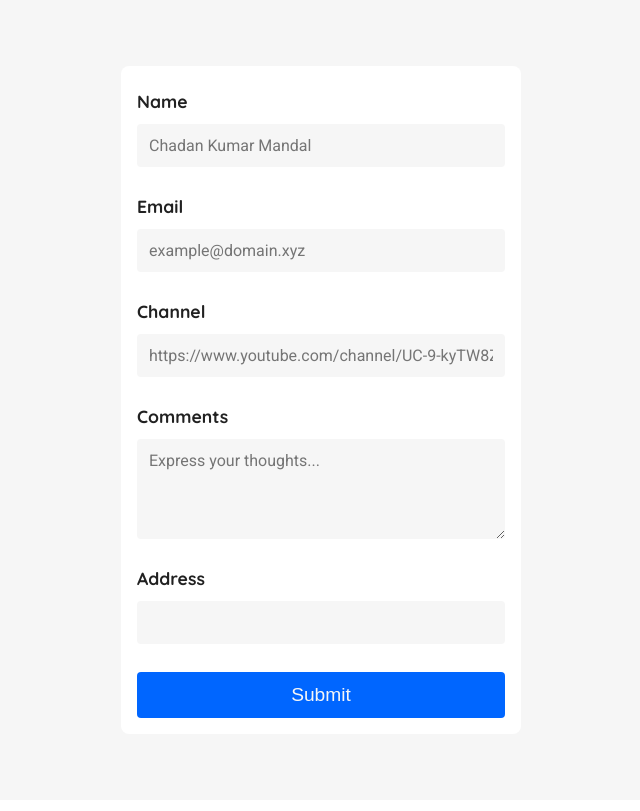
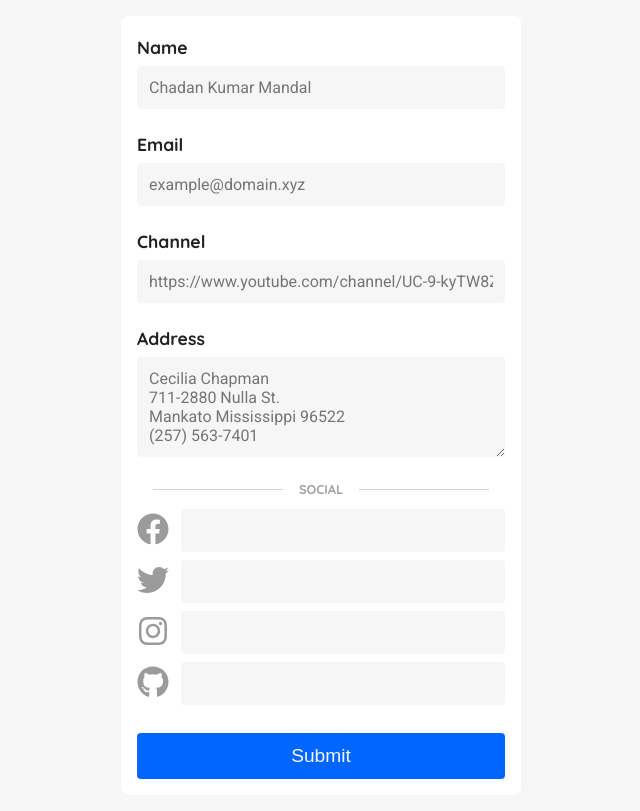
Before and after one commit to chankruze/formik-fundamentals, a React (Create React App) app: page / in a window 1280 px wide. Shown: the whole page, without its empty margins (319-959 px from the left). Built offline with nearby package versions, Linux system fonts and the light colour scheme.

Commit message:
nested object demo with social handles
Signed-off-by: chankruze <chankruze@gmail.com>

```diff
--- a/package.json
+++ b/package.json
@@ -9,6 +9,7 @@
     "formik": "^2.2.9",
     "react": "^17.0.2",
     "react-dom": "^17.0.2",
+    "react-icons": "^4.3.1",
     "react-scripts": "5.0.0",
     "web-vitals": "^2.1.2",
     "yup": "^0.32.11"
--- a/src/App.css
+++ b/src/App.css
@@ -1,5 +1,6 @@
 .App {
-  height: 100vh;
+  min-height: 100vh;
+  padding: 1rem;
   /* background: #212121;
   color: #f6f6f6; */
   background: #f6f6f6;
--- a/src/YoutubeForm.module.css
+++ b/src/YoutubeForm.module.css
@@ -32,11 +32,12 @@ Copyright (c) Geekofia 2021 and beyond
 }
 
 label {
-  padding: 0.5rem 0;
+  padding: 0.25rem 0;
   font-size: 1.1rem;
   font-weight: 700;
   color: #212121;
-  font-family: 'Quicksand', sans-serif;
+  font-family: "Quicksand", sans-serif;
+  text-transform: capitalize;
 }
 
 input,
@@ -88,5 +89,45 @@ textarea {
   resize: vertical;
   width: 100%;
   min-height: 100px;
-  max-height: 250px;
+  max-height: 150px;
 }
+
+.social_wrapper {
+  width: 100%;
+  padding: 0.5rem;
+  display: flex;
+  flex-direction: column;
+}
+
+.social_heading {
+  padding: 0 0 0.5rem 0;
+  display: flex;
+  align-items: center;
+}
+
+.social_title {
+  font-weight: 800;
+  font-size: 0.8rem;
+  text-transform: uppercase;
+  color: #a1a1a1;
+  font-family: "Quicksand", sans-serif;
+}
+
+.social_bar {
+  flex: 1;
+  height: 1px;
+  margin: 0 1rem;
+  background: #2e2e2e;
+  opacity: 0.2;
+}
+
+.handle_wrapper {
+  display: grid;
+  grid-template-columns: auto 1fr;
+  align-items: center;
+  gap: 0.75rem;
+}
+
+.handle_wrapper svg {
+  color: #9b9b9b;
+}
--- a/src/YoutubeFormV2.js
+++ b/src/YoutubeFormV2.js
@@ -7,6 +7,7 @@ Copyright (c) Geekofia 2021 and beyond
 
 import { Formik, Form, Field, ErrorMessage } from "formik";
 import * as Yup from "yup";
+import { FaFacebook, FaTwitter, FaInstagram, FaGithub } from "react-icons/fa";
 import styles from "./YoutubeForm.module.css";
 
 // Steps to add formik to a form:
@@ -22,6 +23,12 @@ const initialValues = {
   channel: "",
   comments: "",
   address: "",
+  social: {
+    facebook: "",
+    twitter: "",
+    instagram: "",
+    github: "",
+  },
 };
 
 // onSubmit function
@@ -90,19 +97,14 @@ const YoutubeFormV2 = () => {
               id="channel"
               placeholder="https://www.youtube.com/channel/UC-9-kyTW8ZkZNDHQJ6FgpwQ"
             />
-            <ErrorMessage name="channel" component={ErrorComponent} />
-          </div>
-          {/* comments Field (textarea) */}
-          <div className={styles.wrapper_div}>
-            <label htmlFor="comments">Comments</label>
-            <Field
-              as="textarea"
-              // component="textarea"
-              // name attribute is required
-              name="comments"
-              id="comments"
-              placeholder="Express your thoughts..."
-            />
+            {/* Demo using render props */}
+            <ErrorMessage name="channel">
+              {(errorMsg) => (
+                <div className={styles.error_div}>
+                  <p>{errorMsg}</p>
+                </div>
+              )}
+            </ErrorMessage>
           </div>
           {/* address Field (textarea) */}
           {/* render props */}
@@ -114,7 +116,11 @@ const YoutubeFormV2 = () => {
                 ({ field, form, meta }) => {
                   return (
                     <div>
-                      <input type="text" id="address" {...field} />
+                      <textarea
+                        id="address"
+                        placeholder="Cecilia Chapman&#10;711-2880 Nulla St.&#10;Mankato Mississippi 96522&#10;(257) 563-7401"
+                        {...field}
+                      />
                       {meta.touched && meta.error && (
                         <div className="error">{meta.error}</div>
                       )}
@@ -123,6 +129,38 @@ const YoutubeFormV2 = () => {
                 }
               }
             </Field>
+          </div>
+          {/* social */}
+          <div className={styles.social_wrapper}>
+            <div className={styles.social_heading}>
+              <div className={styles.social_bar}></div>
+              <p className={styles.social_title}>Social</p>
+              <div className={styles.social_bar}></div>
+            </div>
+            <div className={styles.handle_wrapper}>
+              <label htmlFor="facebook">
+                <FaFacebook size={32} />
+              </label>
+              <Field type="text" name="social.facebook" id="facebook" />
+            </div>
+            <div className={styles.handle_wrapper}>
+              <label htmlFor="twitter">
+                <FaTwitter size={32} />
+              </label>
+              <Field type="text" name="social.twitter" id="twitter" />
+            </div>
+            <div className={styles.handle_wrapper}>
+              <label htmlFor="instagram">
+                <FaInstagram size={32} />
+              </label>
+              <Field type="text" name="social.instagram" id="instagram" />
+            </div>
+            <div className={styles.handle_wrapper}>
+              <label htmlFor="github">
+                <FaGithub size={32} />
+              </label>
+              <Field type="text" name="social.github" id="github" />
+            </div>
           </div>
           {/* submit button */}
           <div className={styles.wrapper_div}>
```
Also changed, not shown: 1 other file (tests, documents, lock files or other folders).
